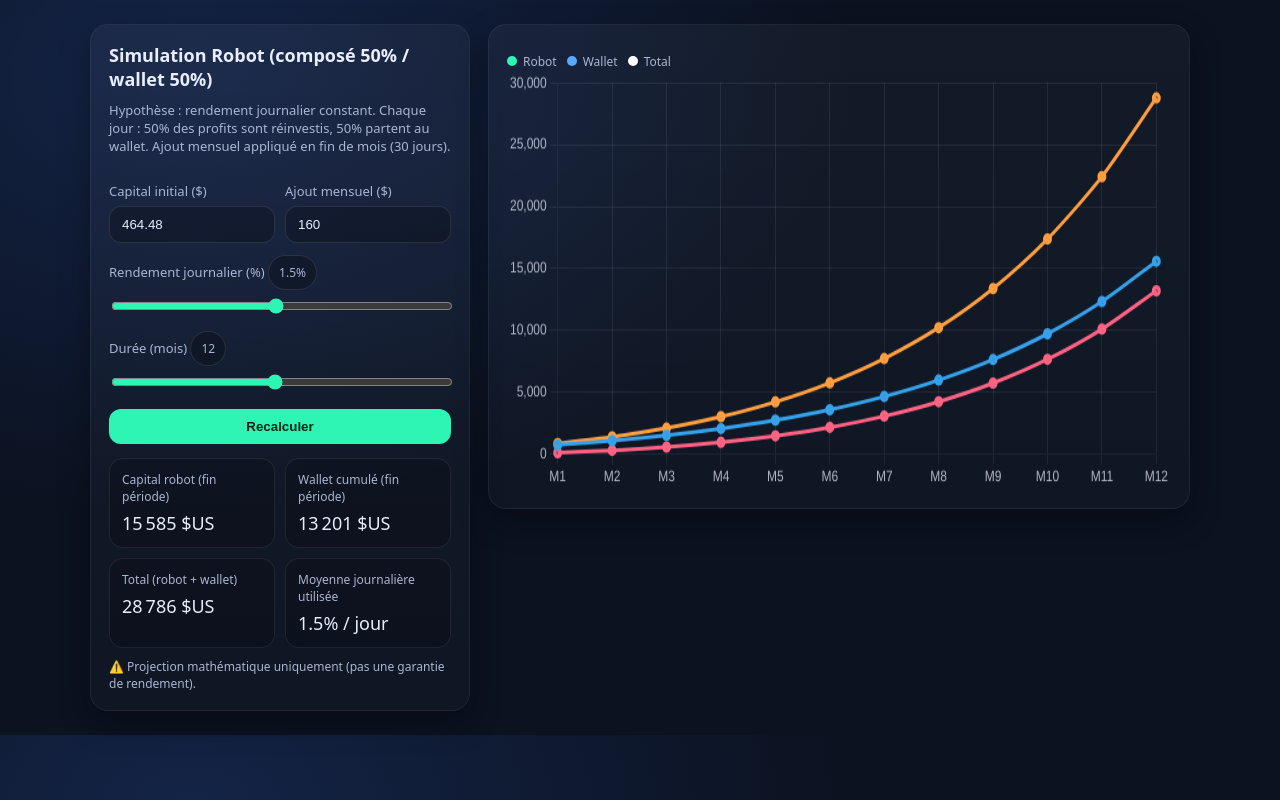
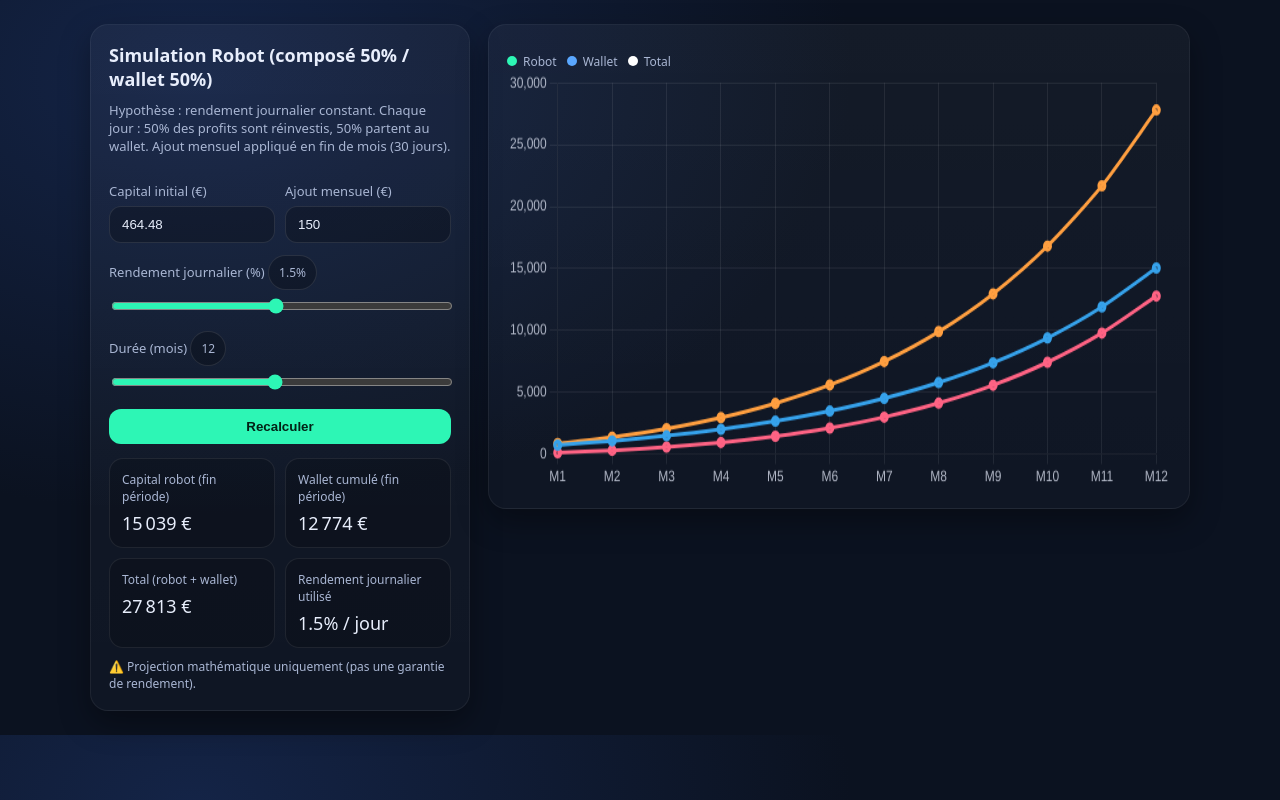
Before and after one commit to guillaumelacroix1-hash/dadrobot, a plain HTML site: page index.html in a window 1280 px wide. Drawn offline with nearby package versions, Linux system fonts and the light colour scheme.

Commit message:
Update index.html

```diff
--- a/index.html
+++ b/index.html
@@ -3,7 +3,7 @@
 <head>
   <meta charset="utf-8" />
   <meta name="viewport" content="width=device-width,initial-scale=1" />
-  <title>Simulation Robot - Graph</title>
+  <title>Simulation Robot - Graph (EUR)</title>
 
   <!-- Chart.js (CDN) -->
   <script src="https://cdn.jsdelivr.net/npm/chart.js@4.4.1/dist/chart.umd.min.js"></script>
@@ -40,10 +40,7 @@
     .sub{color:var(--muted);font-size:13px;line-height:1.4;margin:0 0 14px 0}
 
     label{display:block;font-size:13px;color:var(--muted);margin:12px 0 6px}
-    input[type="number"], input[type="range"]{
-      width:100%;
-      box-sizing:border-box;
-    }
+    input[type="number"], input[type="range"]{width:100%;box-sizing:border-box;}
     input[type="number"]{
       background:rgba(0,0,0,0.25);
       border:1px solid rgba(255,255,255,0.10);
@@ -111,12 +108,12 @@
 
         <div class="row">
           <div>
-            <label>Capital initial ($)</label>
+            <label>Capital initial (€)</label>
             <input id="initial" type="number" step="0.01" value="464.48" />
           </div>
           <div>
-            <label>Ajout mensuel ($)</label>
-            <input id="monthlyAdd" type="number" step="0.01" value="160" />
+            <label>Ajout mensuel (€)</label>
+            <input id="monthlyAdd" type="number" step="0.01" value="150" />
           </div>
         </div>
 
@@ -142,7 +139,7 @@
             <div class="v" id="kpiTotal">—</div>
           </div>
           <div class="kpi">
-            <div class="t">Moyenne journalière utilisée</div>
+            <div class="t">Rendement journalier utilisé</div>
             <div class="v" id="kpiAvg">—</div>
           </div>
         </div>
@@ -165,7 +162,11 @@
   const $ = (id) => document.getElementById(id);
 
   function money(n){
-    return new Intl.NumberFormat('fr-FR', { style:'currency', currency:'USD', maximumFractionDigits:0 }).format(n);
+    return new Intl.NumberFormat('fr-FR', {
+      style:'currency',
+      currency:'EUR',
+      maximumFractionDigits:0
+    }).format(n);
   }
 
   function simulate({ initial, monthlyAdd, dailyReturnPct, months }) {
```
